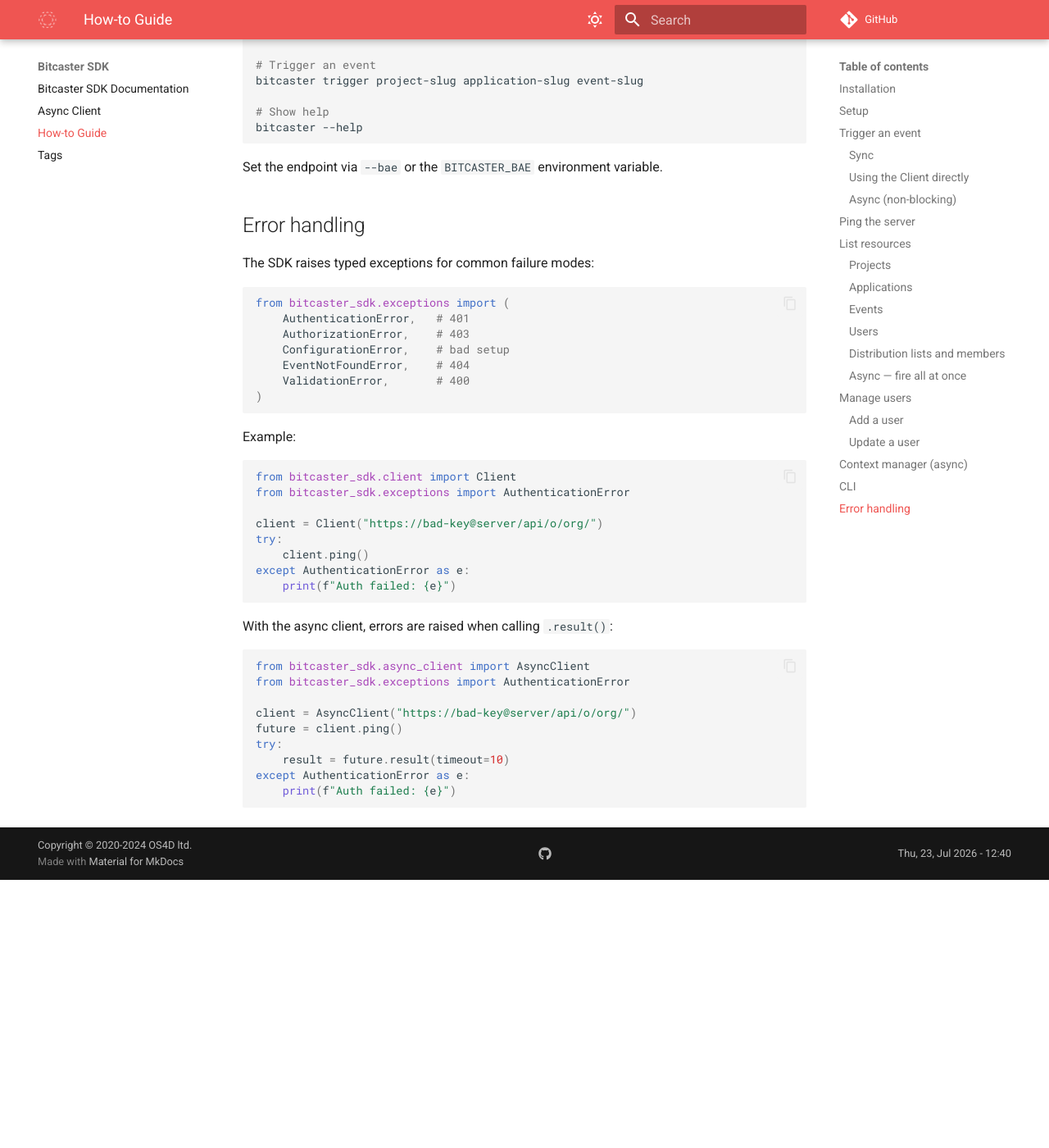
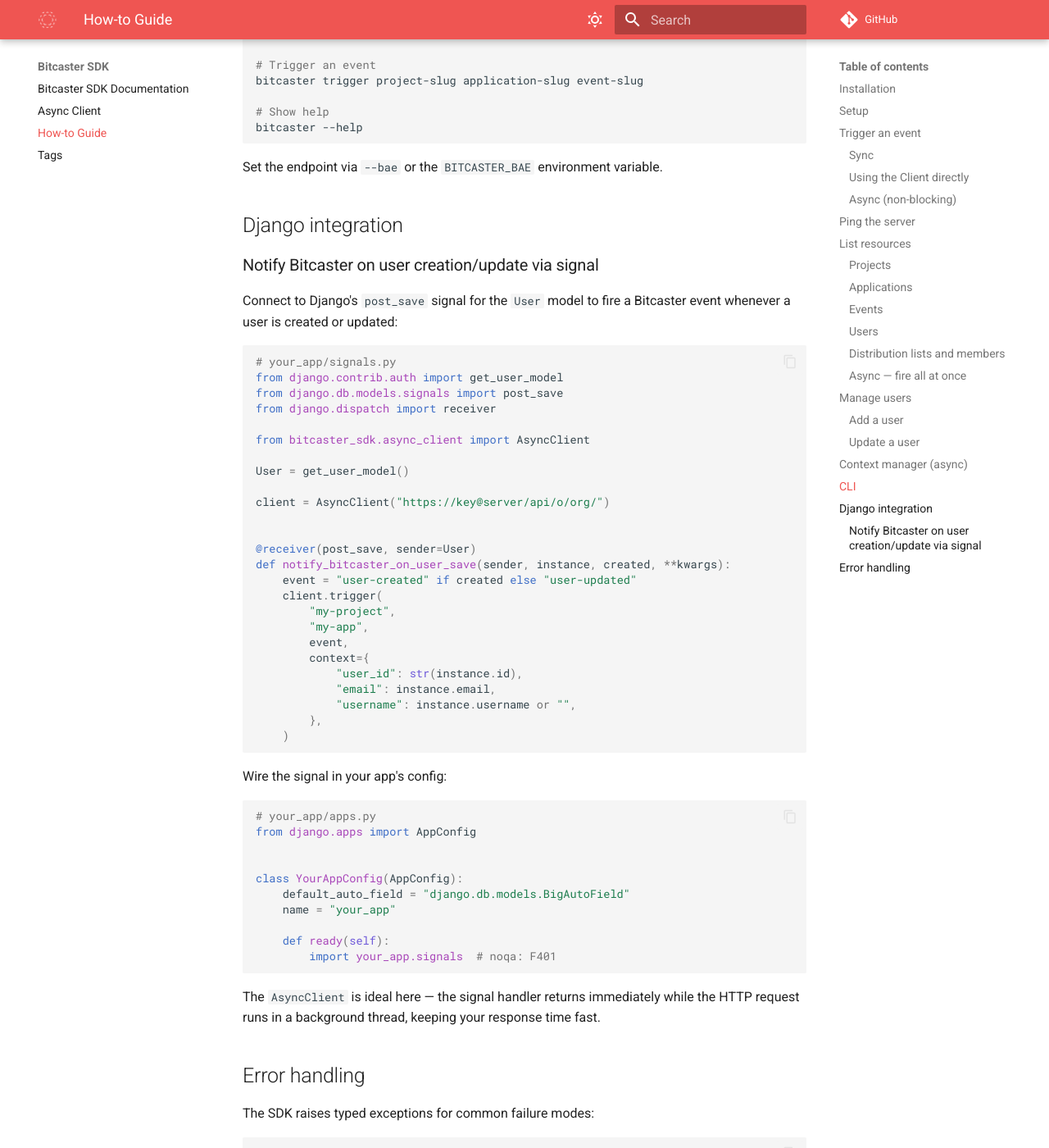
Before and after one commit to bitcaster-io/bitcaster-sdk, an MkDocs documentation site: the page built from docs/how-to.md, in a window 1280 px wide and 1400 px high, scrolled down 3701 px. Shown: the whole window at 82% size. Built offline with MkDocs 1.6.1 and Material for MkDocs 9.7.7, drawn with Linux system fonts in a browser that asks for light colours; comment, search, counter and statistics services are not loaded; before the commit the page ends 4774 px from its top, so only the background shows below that.

Commit message:
docs: add Django post_save signal example to how-to guide

````diff
--- a/docs/how-to.md
+++ b/docs/how-to.md
@@ -191,6 +191,57 @@
 
 Set the endpoint via `--bae` or the `BITCASTER_BAE` environment variable.
 
+## Django integration
+
+### Notify Bitcaster on user creation/update via signal
+
+Connect to Django's `post_save` signal for the `User` model to fire a Bitcaster event whenever a user is created or updated:
+
+```python
+# your_app/signals.py
+from django.contrib.auth import get_user_model
+from django.db.models.signals import post_save
+from django.dispatch import receiver
+
+from bitcaster_sdk.async_client import AsyncClient
+
+User = get_user_model()
+
+client = AsyncClient("https://key@server/api/o/org/")
+
+
+@receiver(post_save, sender=User)
+def notify_bitcaster_on_user_save(sender, instance, created, **kwargs):
+    event = "user-created" if created else "user-updated"
+    client.trigger(
+        "my-project",
+        "my-app",
+        event,
+        context={
+            "user_id": str(instance.id),
+            "email": instance.email,
+            "username": instance.username or "",
+        },
+    )
+```
+
+Wire the signal in your app's config:
+
+```python
+# your_app/apps.py
+from django.apps import AppConfig
+
+
+class YourAppConfig(AppConfig):
+    default_auto_field = "django.db.models.BigAutoField"
+    name = "your_app"
+
+    def ready(self):
+        import your_app.signals  # noqa: F401
+```
+
+The `AsyncClient` is ideal here — the signal handler returns immediately while the HTTP request runs in a background thread, keeping your response time fast.
+
 ## Error handling
 
 The SDK raises typed exceptions for common failure modes:
````
